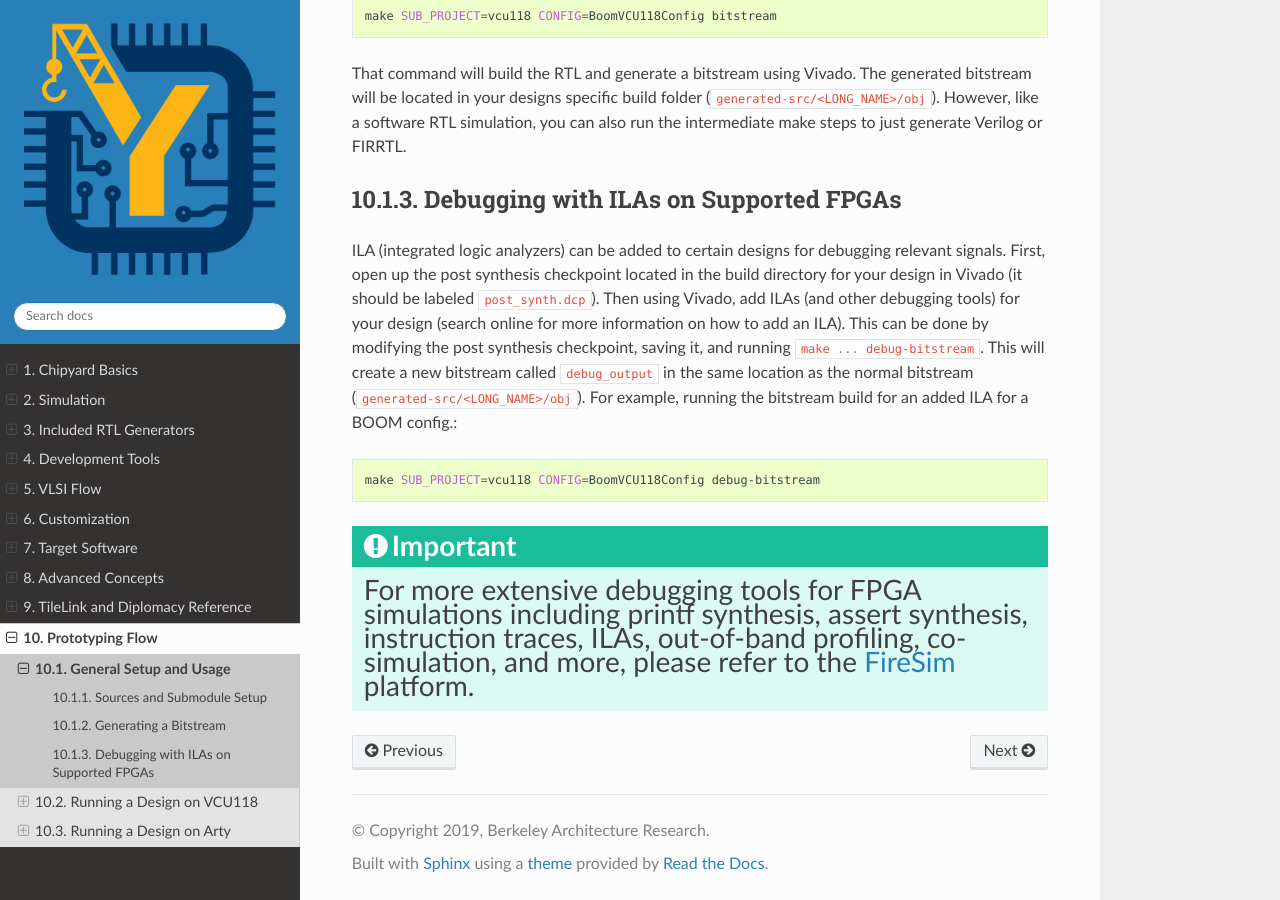
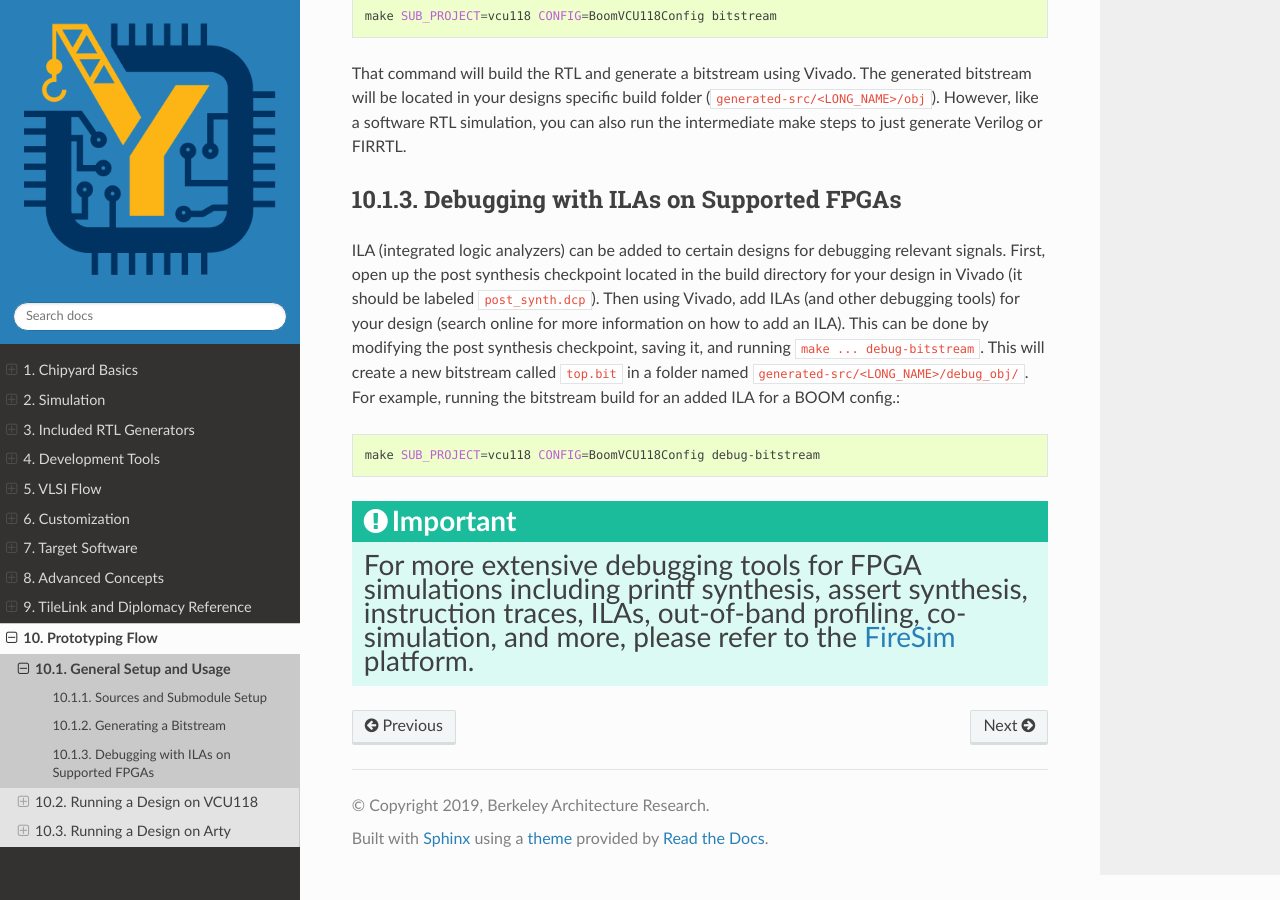
Before and after one commit to ucb-bar/chipyard, a Sphinx documentation site: the page built from docs/Prototyping/General.rst, in a window 1280 px wide and 900 px high, scrolled down 1119 px. Built offline with Sphinx 7.4.7 and the Read the Docs theme 2.0.0, drawn with Linux system fonts in a browser that asks for light colours.

Commit message:
Generalize debug-bitstream

```diff
--- a/docs/Prototyping/General.rst
+++ b/docs/Prototyping/General.rst
@@ -60,7 +60,7 @@ ILA (integrated logic analyzers) can be added to certain designs for debugging r
 First, open up the post synthesis checkpoint located in the build directory for your design in Vivado (it should be labeled ``post_synth.dcp``).
 Then using Vivado, add ILAs (and other debugging tools) for your design (search online for more information on how to add an ILA).
 This can be done by modifying the post synthesis checkpoint, saving it, and running ``make ... debug-bitstream``.
-This will create a new bitstream called ``debug_output`` in the same location as the normal bitstream (``generated-src/<LONG_NAME>/obj``).
+This will create a new bitstream called ``top.bit`` in a folder named ``generated-src/<LONG_NAME>/debug_obj/``.
 For example, running the bitstream build for an added ILA for a BOOM config.:
 
 .. code-block:: shell
```
Also changed, not shown: 2 other files.
